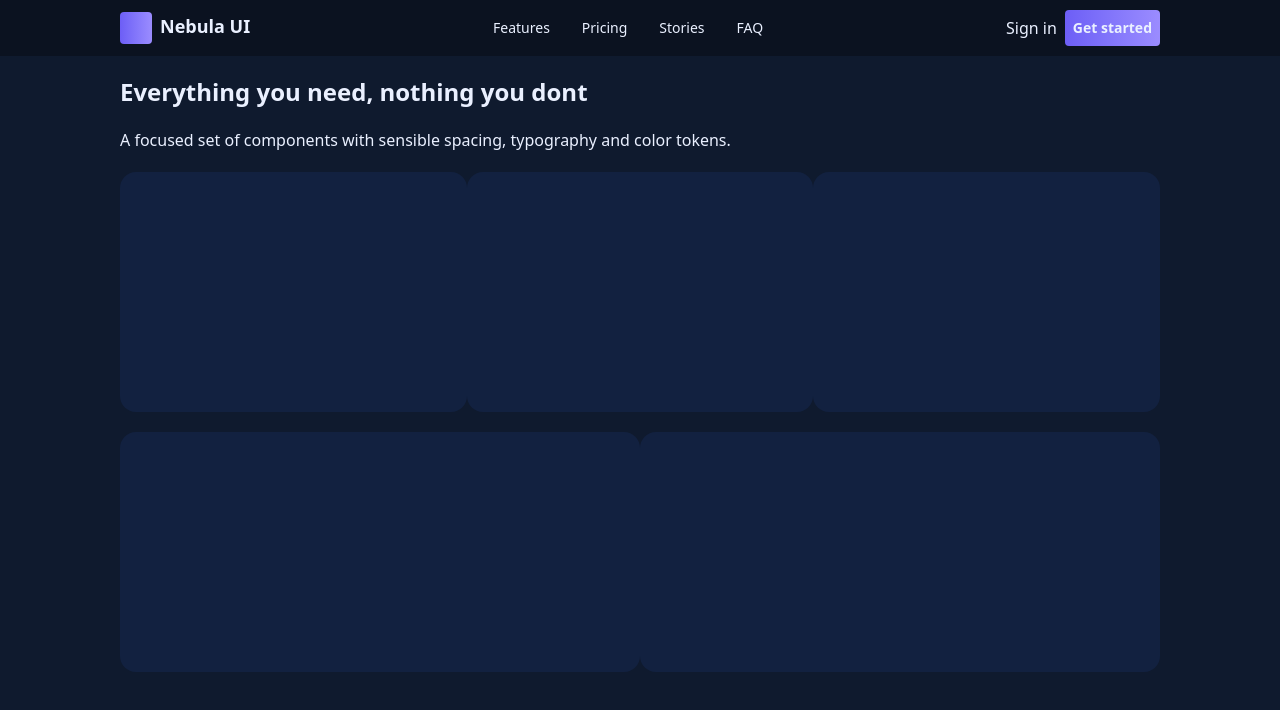
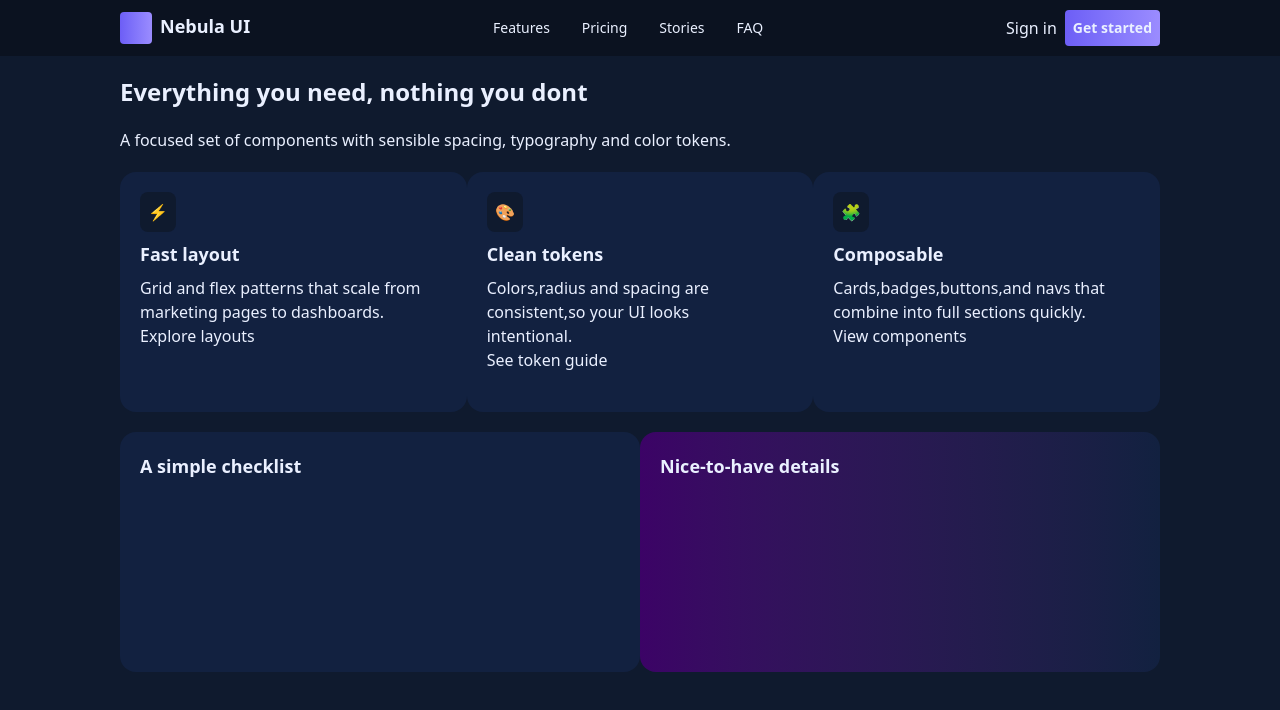
Before and after one commit to Ainaz7992/Quize01, a website built with Vite: page index.html in a window 1280 px wide. Built offline with nearby package versions, Linux system fonts and the light colour scheme.

Commit message:
second file

```diff
--- a/index.html
+++ b/index.html
@@ -46,21 +46,51 @@
       </div>
     </div>
     <div class="pl-30 pr-30 bg-page h-screen w-full">
-      <p class="text-verb text-2xl font-bold pt-5">
+      <h1 class="text-verb text-2xl font-bold pt-5">
         Everything you need, nothing you dont
-      </p>
+      </h1>
       <p class="text-verb py-5">
         A focused set of components with sensible spacing, typography and color
         tokens.
       </p>
       <div class="flex justify-between items-center">
-        <div class="bg-page2 w-[410px] h-60 rounded-2xl"></div>
-        <div class="bg-page2 w-[410px] h-60 rounded-2xl"></div>
-        <div class="bg-page2 w-[410px] h-60 rounded-2xl"></div>
+        <div class="bg-page2 w-[410px] h-60 rounded-2xl pl-5 pt-5">
+          <button class="bg-page px-2 py-2 rounded-lg">⚡</button>
+          <h2 class="text-verb text-lg font-bold py-2">Fast layout</h2>
+          <p class="text-verb max-w-2xs">
+            Grid and flex patterns that scale from marketing pages to
+            dashboards.
+          </p>
+          <p class="text-verb font-medium">Explore layouts</p>
+        </div>
+        <div class="bg-page2 w-[410px] h-60 rounded-2xl pl-5 pt-5">
+          <button class="bg-page px-2 py-2 rounded-lg">🎨</button>
+          <h2 class="text-verb text-lg font-bold py-2">Clean tokens</h2>
+          <p class="text-verb max-w-2xs">
+            Colors,radius and spacing are consistent,so your UI looks
+            intentional.
+          </p>
+          <p class="text-verb font-medium">See token guide</p>
+        </div>
+        <div class="bg-page2 w-[410px] h-60 rounded-2xl pl-5 pt-5">
+          <button class="bg-page px-2 py-2 rounded-lg">🧩</button>
+          <h2 class="text-verb text-lg font-bold py-2">Composable</h2>
+          <p class="text-verb max-w-2xs">
+            Cards,badges,buttons,and navs that combine into full sections
+            quickly.
+          </p>
+          <p class="text-verb font-medium">View components</p>
+        </div>
       </div>
       <div class="flex justify-between items-center pt-5">
-        <div class="bg-page2 w-[630px] h-60 rounded-2xl"></div>
-        <div class="bg-page2 w-[630px] h-60 rounded-2xl"></div>
+        <div class="bg-page2 w-[630px] h-60 rounded-2xl pl-5 pt-5">
+          <h3 class="text-verb text-lg font-bold">A simple checklist</h3>
+        </div>
+        <div
+          class="bg-gradient-to-r from-purple-950 to-page2 w-[630px] h-60 rounded-2xl pl-5 pt-5"
+        >
+          <h3 class="text-verb text-lg font-bold">Nice-to-have details</h3>
+        </div>
       </div>
     </div>
 
```
